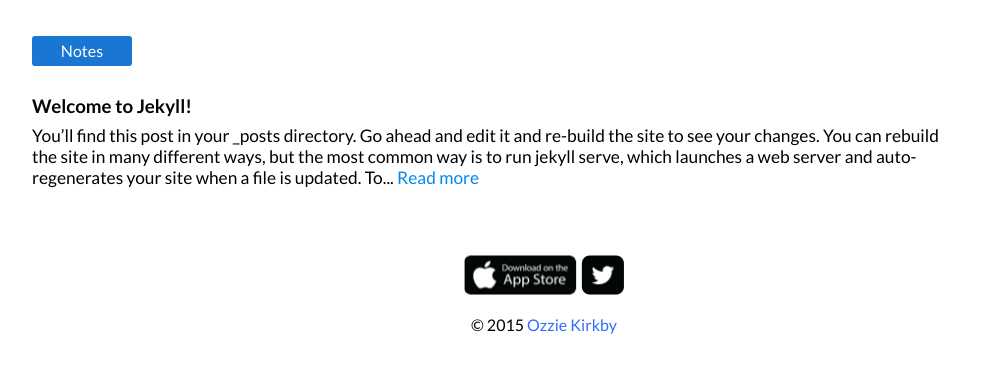
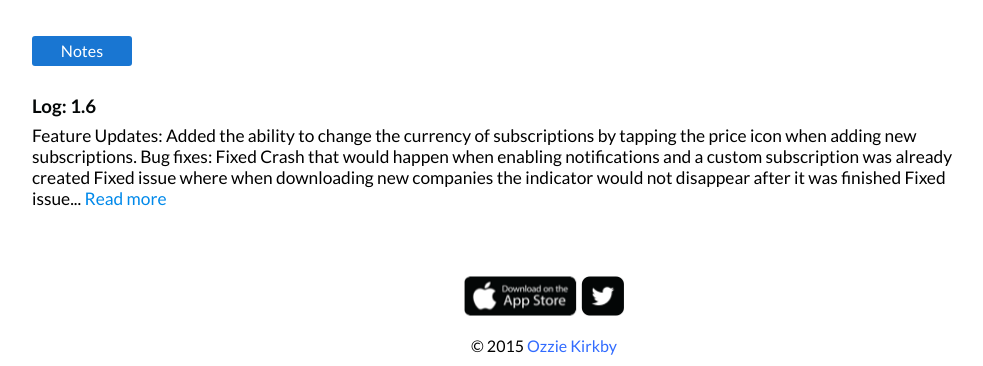
Before and after one commit to outflowapp/outflowapp.github.io, a Jekyll site: the page built from index.html, in a window 1280 px wide and 900 px high, scrolled down 821 px, cut to the strip 534-900 px from the top of the window. Shown: the whole strip, without its empty margins (96-1079 px from the left). Built offline with Jekyll 4.4.1, drawn with Linux system fonts in a browser that asks for light colours; before the commit the page ends 1700 px from its top, so only the background shows below that.

Commit message:
Add Blog Posts Styles

```diff
--- a/_config.yml
+++ b/_config.yml
@@ -6,6 +6,7 @@
 baseurl: "" # the subpath of your site, e.g. /blog/
 url: "http://outflowapp.com/" # the base hostname & protocol for your site
 twitter_username: outflowapp
+permalink: /blog/:title
 
 # Build settings
 markdown: kramdown
--- a/_includes/footer.html
+++ b/_includes/footer.html
@@ -1,7 +1,7 @@
 <footer>
    <div class="social">
-      <a href="https://itunes.apple.com/us/app/outflow-subscription-manager/id975011878" target="_blank"><img src="assets/img/App-Store-Badge.png" alt="Download from the app store badge"/></a>
-      <a href="https://twitter.com/outflowapp" target="_blank"><img src="assets/img/Twitter-Badge.png" alt="Twitter badge"/></a>
+      <a href="https://itunes.apple.com/us/app/outflow-subscription-manager/id975011878" target="_blank"><img src="../../assets/img/App-Store-Badge.png" alt="Download from the app store badge"/></a>
+      <a href="https://twitter.com/outflowapp" target="_blank"><img src="../../assets/img/Twitter-Badge.png" alt="Twitter badge"/></a>
    </div>
    <p id="footer">© 2015 <a target="_blank" href="http://kirkbyo.com/">Ozzie Kirkby</p>
 </footer>
--- /dev/null
+++ b/_includes/header-blog.html
@@ -0,0 +1,5 @@
+<header>
+   <a href="http://outflowapp.com/"><img src="../../assets/img/Outflow-App-Icon.png" alt="Outflow App Icon" class="app-icon"/></a>
+   <h1 id="app-name">Outflow</h1>
+   <h2 id="slogan">Subscription manager</h2>
+</header>
--- a/_includes/header.html
+++ b/_includes/header.html
@@ -1,5 +1,5 @@
 <header>
-   <img src="assets/img/Outflow-App-Icon.png" alt="Outflow App Icon" class="app-icon"/>
+   <img src="../../assets/img/Outflow-App-Icon.png" alt="Outflow App Icon" class="app-icon"/>
    <h1 id="app-name">Outflow</h1>
    <h2 id="slogan">Subscription manager</h2>
 </header>
--- a/_layouts/default.html
+++ b/_layouts/default.html
@@ -1,11 +1,11 @@
 <!DOCTYPE html>
 <html>
 
-  {% include head.html %}
+  {% include head-blog.html %}
 
   <body>
 
-    {% include header.html %}
+    {% include header-blog.html %}
 
     <div class="page-content">
       <div class="wrapper">
@@ -13,6 +13,7 @@
       </div>
     </div>
 
+    {% include newsletter.html %}
     {% include footer.html %}
 
   </body>
--- /dev/null
+++ b/_posts/2015-10-23-1.6.markdown
@@ -0,0 +1,22 @@
+---
+layout: post
+title:  "Log: 1.6"
+date:   2015-10-23 19:15:18
+---
+Feature Updates:
+
+- Added the ability to change the currency of subscriptions by tapping the price icon when adding new subscriptions.
+
+Bug fixes:
+
+- Fixed Crash that would happen when enabling notifications and a custom subscription was already created
+
+- Fixed issue where when downloading new companies the indicator would not disappear after it was finished
+
+- Fixed issue where subscriptions that were renewing yearly and the initial date was set it in the past, the days until renewal would be negative.
+
+- Other tiny tweaks
+
+Technical Updates (If you care):
+
+- Outflow has now been updated to Swift 2.
--- a/_posts/2015-10-23-welcome-to-jekyll.markdown
+++ /dev/null
@@ -1,25 +0,0 @@
----
-layout: post
-title:  "Welcome to Jekyll!"
-date:   2015-10-23 19:15:18
-categories: jekyll update
----
-You’ll find this post in your `_posts` directory. Go ahead and edit it and re-build the site to see your changes. You can rebuild the site in many different ways, but the most common way is to run `jekyll serve`, which launches a web server and auto-regenerates your site when a file is updated.
-
-To add new posts, simply add a file in the `_posts` directory that follows the convention `YYYY-MM-DD-name-of-post.ext` and includes the necessary front matter. Take a look at the source for this post to get an idea about how it works.
-
-Jekyll also offers powerful support for code snippets:
-
-{% highlight ruby %}
-def print_hi(name)
-  puts "Hi, #{name}"
-end
-print_hi('Tom')
-#=> prints 'Hi, Tom' to STDOUT.
-{% endhighlight %}
-
-Check out the [Jekyll docs][jekyll] for more info on how to get the most out of Jekyll. File all bugs/feature requests at [Jekyll’s GitHub repo][jekyll-gh]. If you have questions, you can ask them on [Jekyll’s dedicated Help repository][jekyll-help].
-
-[jekyll]:      http://jekyllrb.com
-[jekyll-gh]:   https://github.com/jekyll/jekyll
-[jekyll-help]: https://github.com/jekyll/jekyll-help
--- a/_sass/_base.scss
+++ b/_sass/_base.scss
@@ -1,31 +1,6 @@
 @import "_grid.scss";
 @import "_header.scss";
-
-$theme-color: #32adff;
-$colors: #32ADFF, #1CA2FC;
-$font: 'Lato', sans-serif;
-
-html, body {
-    height: 100%;
-}
-
-h1, h2, h3, p {
-   font-family: $font;
-}
-
-@mixin unselectable() {
-   -webkit-touch-callout: none;
-   -webkit-user-select: none;
-   -moz-user-select: none;
-   -ms-user-select: none;
-   user-select: none;
-}
-
-@mixin Animation($name) {
-    -webkit-animation: $name 1.5s ease forwards;
-    -moz-animation: $name 1.5s ease forwardse;
-    animation: $name 1.5s ease forwards;
-}
+@import "_defaults.scss";
 
 body {
    margin: 0;
--- /dev/null
+++ b/_sass/_blog.scss
@@ -0,0 +1,34 @@
+@import "_defaults.scss";
+@import "_header.scss";
+@import "_footer.scss";
+@import "_newsletter.scss";
+
+footer {
+   height: 100px;
+}
+
+.social {
+   margin: 0 auto;
+   text-align: center;
+   margin-top: 40px;
+}
+
+.note {
+   display: block;
+   width: 80%;
+   margin: 0 auto;
+}
+
+.note h1 {
+   line-height: 0;
+   padding: 0;
+}
+
+.note ul li {
+   font-family: $font;
+   font-size: 13pt;
+}
+
+.note p {
+   font-size: 13pt;
+}
--- /dev/null
+++ b/_sass/_defaults.scss
@@ -0,0 +1,25 @@
+$theme-color: #32adff;
+$colors: #32ADFF, #1CA2FC;
+$font: 'Lato', sans-serif;
+
+html, body {
+    height: 100%;
+}
+
+h1, h2, h3, p {
+   font-family: $font;
+}
+
+@mixin unselectable() {
+   -webkit-touch-callout: none;
+   -webkit-user-select: none;
+   -moz-user-select: none;
+   -ms-user-select: none;
+   user-select: none;
+}
+
+@mixin Animation($name) {
+    -webkit-animation: $name 1.5s ease forwards;
+    -moz-animation: $name 1.5s ease forwardse;
+    animation: $name 1.5s ease forwards;
+}
--- /dev/null
+++ b/css/post.scss
@@ -0,0 +1,5 @@
+---
+# Only the main Sass file needs front matter (the dashes are enough)
+---
+@charset "utf-8";
+@import "blog";
```
Also changed, not shown: _includes/head-blog.html (added, +13 -0 lines), _layouts/post.html (+6 -12 lines).
